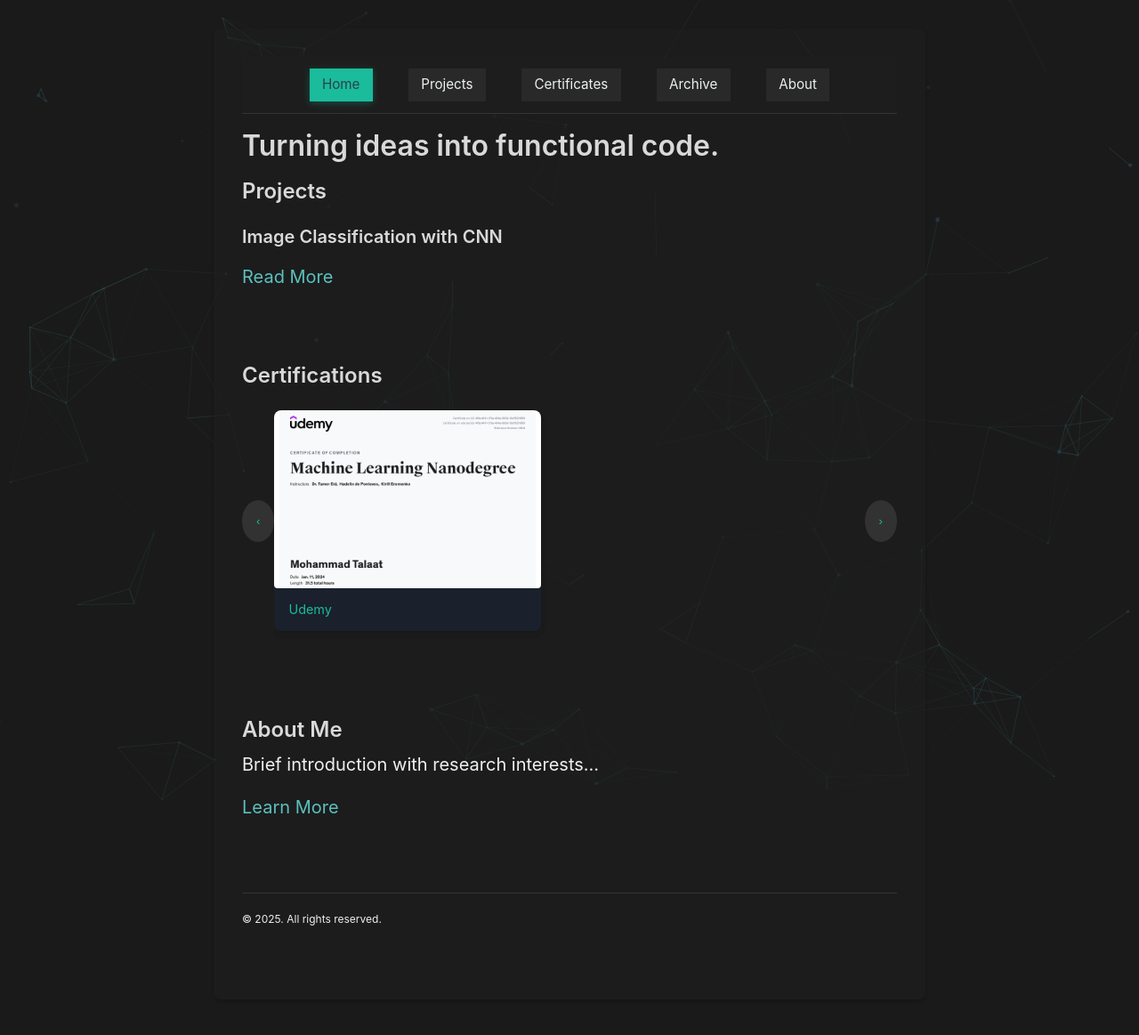
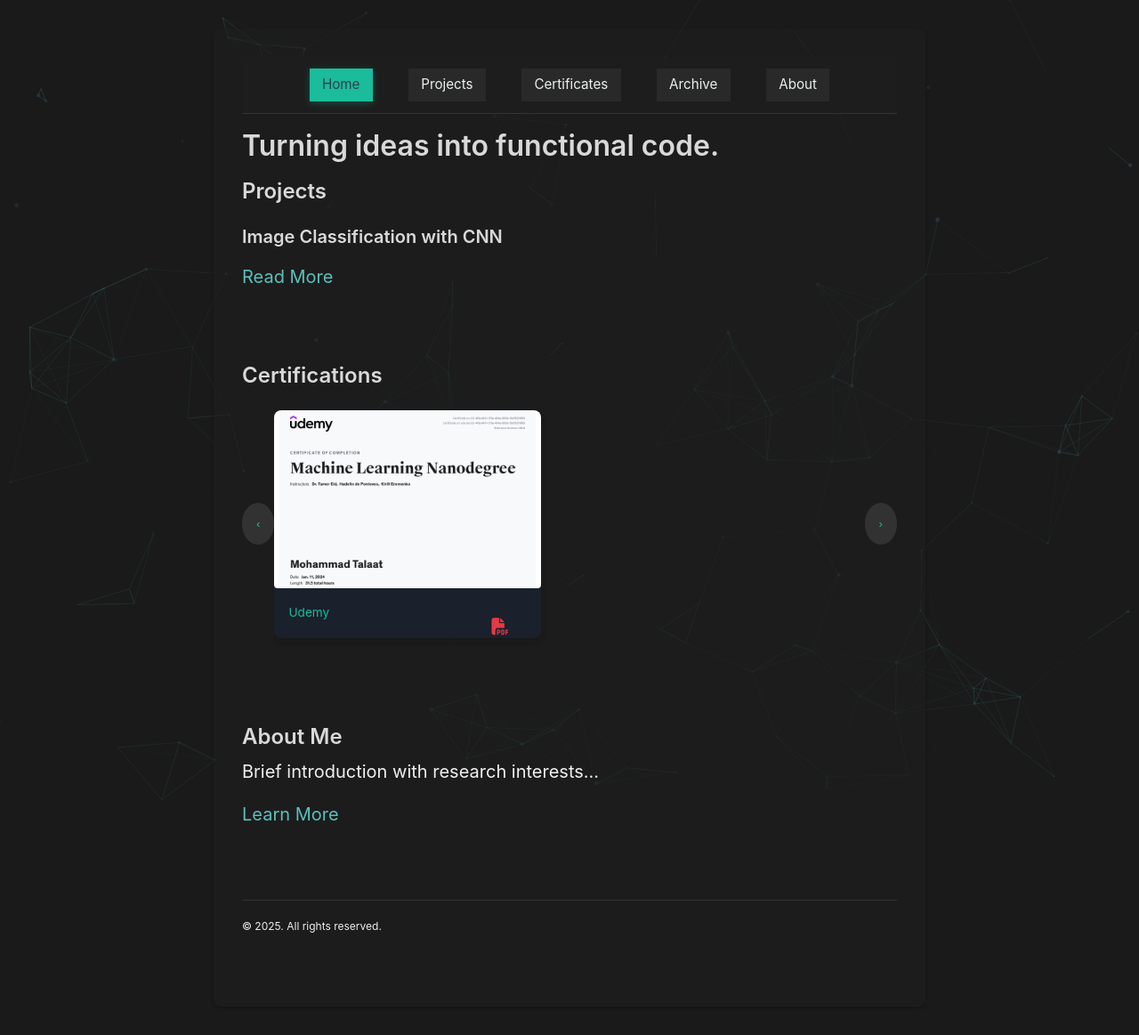
Before and after one commit to Mohammad-Talaat7/Mohammad-Talaat7.github.io, a Jekyll site: the page built from index.markdown, in a window 1280 px wide. Shown: the whole page at 89% size. Built offline with Jekyll 4.4.1, drawn with Linux system fonts in a browser that asks for light colours; the list of posts is cut into pages by our own code.

Commit message:
Update _posts.scss

```diff
--- a/_sass/_posts.scss
+++ b/_sass/_posts.scss
@@ -157,31 +157,25 @@
   display: flex;
   justify-content: space-between;
   align-items: center;
-  padding: 0.8rem 1rem;
+  padding: 0.5rem 1rem;
+  min-height: 40px;
   background: #1a202c;
 }
 
-.issuer-link {
-  color: #1abc9c !important;
-  text-decoration: none;
-  font-size: 0.9rem;
-
-  &:hover {
-    text-decoration: underline;
-  }
-}
-
-
 .pdf-download {
-  position: absolute;
+  position: relative;
+  z-index: 3;
+  padding: 0.3rem;
   top: 1rem;
   right: 1rem;
   color: #e63946;
   font-size: 1.2rem;
-  transition: transform 0.3s ease;
+  opacity: 1;
+  transition: all 0.3s ease;
 
   &:hover {
-    transform: scale(1.1);
+    transform: scale(1.2);
+    color: #ff1a1a
   }
 }
 
@@ -261,6 +255,11 @@
   color: #1abc9c !important;
   text-decoration: none;
   position: relative;
+  font-size: 0.85rem;
+  max-width: 80%;
+  white-space: nowrap;
+  overflow: hidden;
+  text-overflow: ellipsis;
   z-index: 2; // Ensure link is above other elements
 
   &:hover {
```
